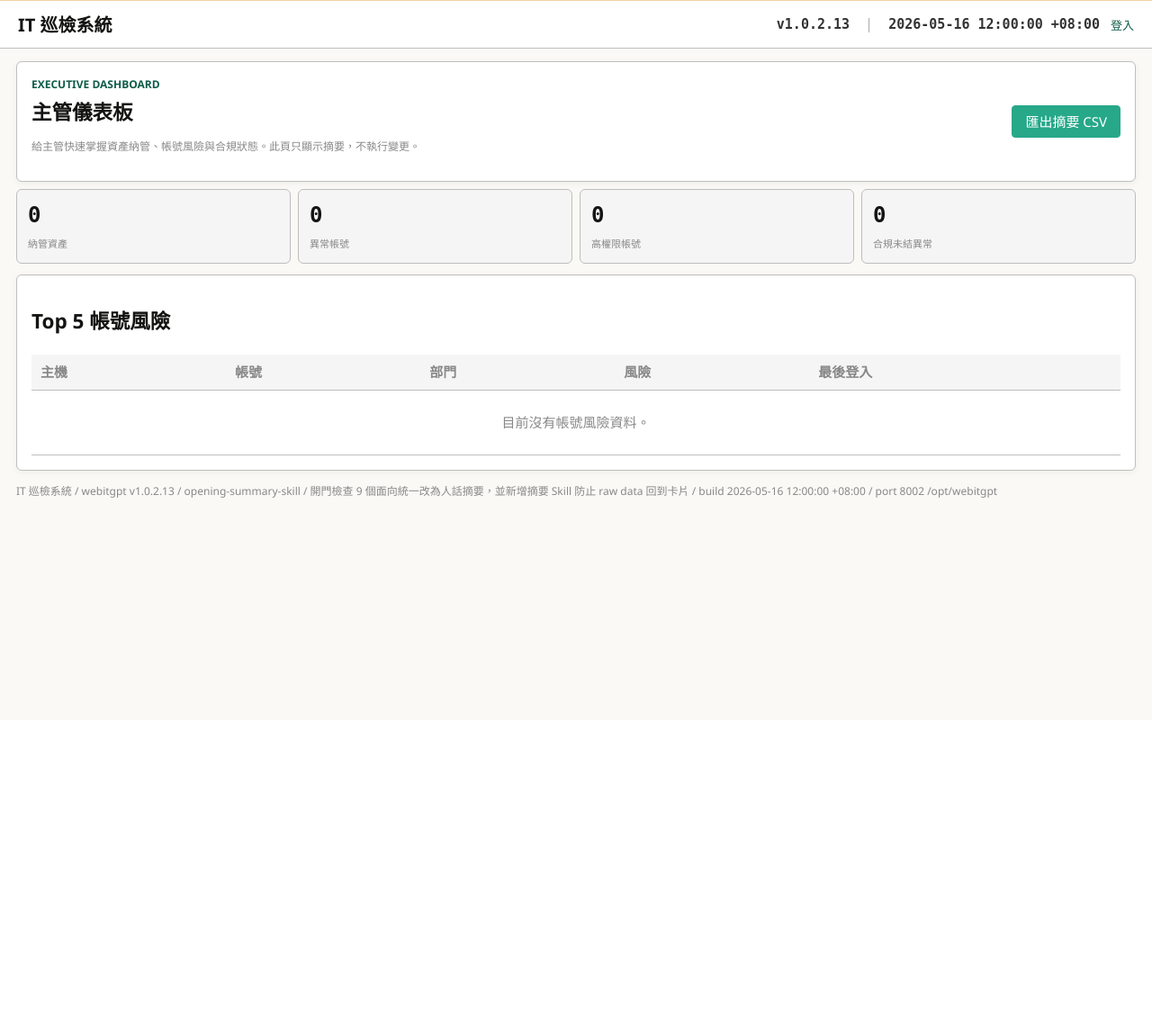
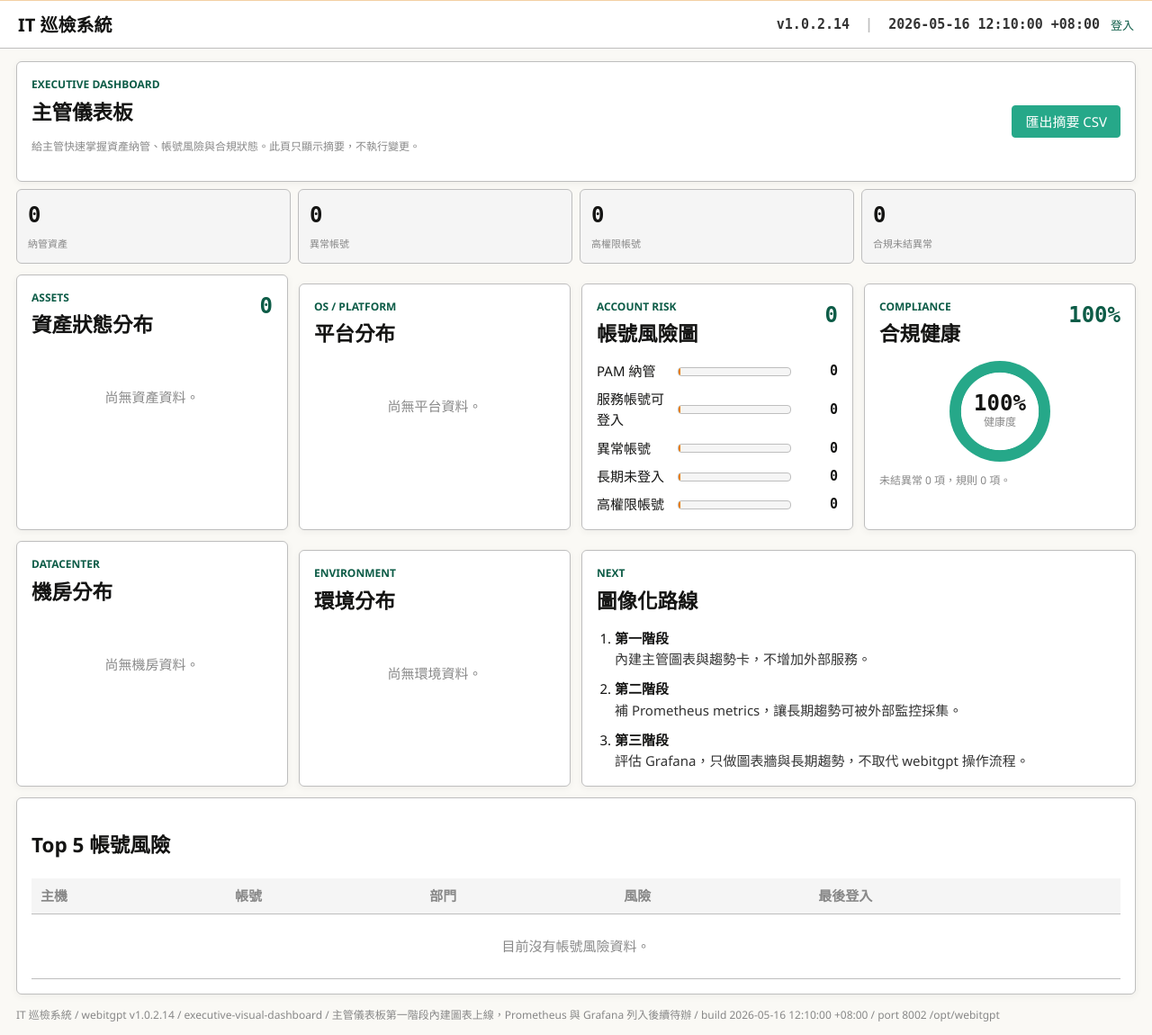
Before and after one commit to alienid4/webitgpt, a Flask app: page /executive in a window 1280 px wide. Shown: the whole page at 90% size. Before the commit the page ends 553 px from the top, so only its background shows below. Run offline with Flask 3, Linux system fonts and the light colour scheme; data that the repository does not hold is empty; parts of the project's set-up code (start-up, migrations or seed data) failed here and were passed over.

Commit message:
feat: add executive visual dashboard

```diff
--- a/scripts/functional_validation.py
+++ b/scripts/functional_validation.py
@@ -277,7 +277,7 @@ def main() -> int:
     check(report, "api_v1_hosts_before", status == 200 and before_total >= 3, {"total": before_total})
 
     status, home_page, _ = request(opener, "GET", f"{base}/hosts")
-    check(report, "ui_version_visible", status == 200 and "webitgpt v1.0.2.13" in home_page and "opening-summary-skill" in home_page and "IT 巡檢系統" in home_page, {"status": status})
+    check(report, "ui_version_visible", status == 200 and "webitgpt v1.0.2.14" in home_page and "executive-visual-dashboard" in home_page and "IT 巡檢系統" in home_page, {"status": status})
     check(report, "ui_asset_nav_active", status == 200 and 'class="nav-warn active"' in home_page and "▣ 資產管理" in home_page, {"status": status})
 
     view_name = f"validation-{random.randint(1000, 9999)}"
--- a/webapp/routes/api_reports.py
+++ b/webapp/routes/api_reports.py
@@ -32,16 +32,59 @@ def _summary() -> dict:
     hosts = list_hosts(page=1, page_size=10000)["items"]
     by_env: dict[str, int] = {}
     by_status: dict[str, int] = {}
+    by_type: dict[str, int] = {}
+    by_dc: dict[str, int] = {}
     for host in hosts:
         by_env[host.get("environment", "")] = by_env.get(host.get("environment", ""), 0) + 1
         by_status[host.get("status", "")] = by_status.get(host.get("status", ""), 0) + 1
+        by_type[host.get("host_type") or host.get("os_group") or "-"] = by_type.get(host.get("host_type") or host.get("os_group") or "-", 0) + 1
+        by_dc[host.get("dc") or host.get("location") or "-"] = by_dc.get(host.get("dc") or host.get("location") or "-", 0) + 1
     compliance = compliance_dashboard() if is_enabled("module_compliance_security", default=False) else {"open_findings": 0, "rules_total": 0}
     return {
         "hosts_total": len(hosts),
         "by_env": by_env,
         "by_status": by_status,
+        "by_type": by_type,
+        "by_dc": by_dc,
         "compliance": compliance,
         "accounts": account_report_summary(),
+    }
+
+
+def _bar_items(rows, total: int = 0, limit: int = 8) -> list[dict]:
+    if isinstance(rows, dict):
+        items = [{"name": name or "-", "count": count} for name, count in rows.items()]
+    else:
+        items = [{"name": row.get("name") or "-", "count": int(row.get("count") or 0)} for row in rows]
+    items = sorted(items, key=lambda row: (-row["count"], row["name"]))[:limit]
+    denominator = max(total or sum(row["count"] for row in items), 1)
+    return [{**row, "pct": round((row["count"] / denominator) * 100, 1), "width": max(2, round((row["count"] / denominator) * 100, 1))} for row in items]
+
+
+def _executive_charts(summary: dict) -> dict:
+    account_summary = summary["accounts"]["summary"]
+    risk_total = max(account_summary.get("total", 0), 1)
+    risk_rows = [
+        {"name": "異常帳號", "count": account_summary.get("abnormal", 0)},
+        {"name": "高權限帳號", "count": account_summary.get("privileged", 0)},
+        {"name": "長期未登入", "count": account_summary.get("never_login", 0)},
+        {"name": "服務帳號可登入", "count": account_summary.get("service_login", 0)},
+        {"name": "PAM 納管", "count": account_summary.get("pam_managed", 0)},
+    ]
+    compliance_open = int(summary["compliance"].get("open_findings", 0) or 0)
+    rules_total = int(summary["compliance"].get("rules_total", 0) or 0)
+    return {
+        "asset_status": _bar_items(summary["by_status"], summary["hosts_total"]),
+        "asset_type": _bar_items(summary["by_type"], summary["hosts_total"]),
+        "asset_env": _bar_items(summary["by_env"], summary["hosts_total"]),
+        "asset_dc": _bar_items(summary["by_dc"], summary["hosts_total"]),
+        "account_risk": _bar_items(risk_rows, risk_total),
+        "account_by_host": _bar_items(summary["accounts"].get("by_host", []), account_summary.get("total", 0), limit=5),
+        "compliance": {
+            "open_findings": compliance_open,
+            "rules_total": rules_total,
+            "ok_pct": 100 if not rules_total and not compliance_open else max(0, round(100 - min(100, compliance_open * 10), 1)),
+        },
     }
 
 
@@ -62,7 +105,7 @@ def dashboard_page():
 def executive_page():
     summary = _summary()
     risk_items = summary["accounts"].get("abnormal_items", [])[:5]
-    return render_template("executive.html", summary=summary, risk_items=risk_items)
+    return render_template("executive.html", summary=summary, risk_items=risk_items, charts=_executive_charts(summary))
 
 
 @bp.get("/api/reports/summary")
--- a/webapp/static/css/cathay.css
+++ b/webapp/static/css/cathay.css
@@ -898,6 +898,103 @@ button.is-busy {
   display: block;
   height: 100%;
   background: var(--g1);
+}
+
+.bar.warn span {
+  background: var(--orange);
+}
+
+.executive-chart-grid {
+  display: grid;
+  grid-template-columns: repeat(auto-fit, minmax(260px, 1fr));
+  gap: 12px;
+  margin: 12px 0;
+}
+
+.executive-chart-card {
+  min-width: 0;
+}
+
+.executive-chart-card.wide {
+  grid-column: span 2;
+}
+
+.chart-card-head {
+  display: flex;
+  justify-content: space-between;
+  gap: 12px;
+  align-items: flex-start;
+  margin-bottom: 12px;
+}
+
+.chart-card-head h2 {
+  margin: 0;
+}
+
+.chart-card-head strong {
+  font-family: "JetBrains Mono", monospace;
+  font-size: 24px;
+  color: var(--g-text);
+}
+
+.chart-bars {
+  display: grid;
+  gap: 8px;
+}
+
+.chart-bar-row {
+  display: grid;
+  grid-template-columns: minmax(82px, 1fr) minmax(100px, 2fr) 44px;
+  align-items: center;
+  gap: 8px;
+  color: var(--c1);
+  text-decoration: none;
+}
+
+.chart-bar-row span {
+  overflow-wrap: anywhere;
+}
+
+.chart-bar-row b {
+  font-family: "JetBrains Mono", monospace;
+  text-align: right;
+}
+
+.executive-donut {
+  --score-angle: 0deg;
+  width: 112px;
+  aspect-ratio: 1;
+  margin: 6px auto 10px;
+  border-radius: 50%;
+  display: grid;
+  place-content: center;
+  text-align: center;
+  background:
+    radial-gradient(circle at center, var(--white) 0 54%, transparent 55%),
+    conic-gradient(var(--g1) var(--score-angle), var(--c4) 0);
+}
+
+.executive-donut strong {
+  font-family: "JetBrains Mono", monospace;
+  font-size: 24px;
+  line-height: 1;
+}
+
+.executive-donut span {
+  color: var(--c3);
+  font-size: 12px;
+}
+
+.roadmap-list {
+  display: grid;
+  gap: 10px;
+  margin: 0;
+  padding-left: 20px;
+}
+
+.roadmap-list li span {
+  display: block;
+  color: var(--c2);
 }
 
 .topology-toolbar {
--- a/webapp/templates/executive.html
+++ b/webapp/templates/executive.html
@@ -17,6 +17,98 @@
   <a class="metric" href="{{ url_for('api_inventory.accounts_page', metric='abnormal') }}"><strong>{{ summary.accounts.summary.abnormal }}</strong><span>異常帳號</span></a>
   <a class="metric" href="{{ url_for('api_inventory.accounts_page', metric='privileged') }}"><strong>{{ summary.accounts.summary.privileged }}</strong><span>高權限帳號</span></a>
   <a class="metric" href="{{ url_for('api_compliance.security_audit_page') }}#security-hosts"><strong>{{ summary.compliance.open_findings }}</strong><span>合規未結異常</span></a>
+</section>
+
+<section class="executive-chart-grid">
+  <article class="panel executive-chart-card">
+    <div class="chart-card-head">
+      <div><p class="eyebrow">ASSETS</p><h2>資產狀態分布</h2></div>
+      <strong>{{ summary.hosts_total }}</strong>
+    </div>
+    <div class="chart-bars">
+      {% for item in charts.asset_status %}
+      <a class="chart-bar-row" href="{{ url_for('api_hosts.hosts_page', status=item.name) }}"><span>{{ item.name or "-" }}</span><div class="bar"><span style="width: {{ item.width }}%"></span></div><b>{{ item.count }}</b></a>
+      {% else %}
+      <p class="no-data">尚無資產資料。</p>
+      {% endfor %}
+    </div>
+  </article>
+
+  <article class="panel executive-chart-card">
+    <div class="chart-card-head">
+      <div><p class="eyebrow">OS / PLATFORM</p><h2>平台分布</h2></div>
+    </div>
+    <div class="chart-bars">
+      {% for item in charts.asset_type %}
+      <a class="chart-bar-row" href="{{ url_for('api_hosts.hosts_page', host_type=item.name) }}"><span>{{ item.name or "-" }}</span><div class="bar"><span style="width: {{ item.width }}%"></span></div><b>{{ item.count }}</b></a>
+      {% else %}
+      <p class="no-data">尚無平台資料。</p>
+      {% endfor %}
+    </div>
+  </article>
+
+  <article class="panel executive-chart-card">
+    <div class="chart-card-head">
+      <div><p class="eyebrow">ACCOUNT RISK</p><h2>帳號風險圖</h2></div>
+      <strong>{{ summary.accounts.summary.total }}</strong>
+    </div>
+    <div class="chart-bars">
+      {% for item in charts.account_risk %}
+      <a class="chart-bar-row" href="{{ url_for('api_inventory.accounts_page') }}"><span>{{ item.name }}</span><div class="bar warn"><span style="width: {{ item.width }}%"></span></div><b>{{ item.count }}</b></a>
+      {% endfor %}
+    </div>
+  </article>
+
+  <article class="panel executive-chart-card">
+    <div class="chart-card-head">
+      <div><p class="eyebrow">COMPLIANCE</p><h2>合規健康</h2></div>
+      <strong>{{ charts.compliance.ok_pct }}%</strong>
+    </div>
+    <div class="executive-donut" style="--score-angle: {{ charts.compliance.ok_pct * 3.6 }}deg">
+      <strong>{{ charts.compliance.ok_pct }}%</strong>
+      <span>健康度</span>
+    </div>
+    <p class="text-muted-sm">未結異常 {{ charts.compliance.open_findings }} 項，規則 {{ charts.compliance.rules_total }} 項。</p>
+  </article>
+</section>
+
+<section class="executive-chart-grid">
+  <article class="panel executive-chart-card">
+    <div class="chart-card-head">
+      <div><p class="eyebrow">DATACENTER</p><h2>機房分布</h2></div>
+    </div>
+    <div class="chart-bars">
+      {% for item in charts.asset_dc %}
+      <a class="chart-bar-row" href="{{ url_for('api_hosts.hosts_page', dc=item.name) }}"><span>{{ item.name or "-" }}</span><div class="bar"><span style="width: {{ item.width }}%"></span></div><b>{{ item.count }}</b></a>
+      {% else %}
+      <p class="no-data">尚無機房資料。</p>
+      {% endfor %}
+    </div>
+  </article>
+
+  <article class="panel executive-chart-card">
+    <div class="chart-card-head">
+      <div><p class="eyebrow">ENVIRONMENT</p><h2>環境分布</h2></div>
+    </div>
+    <div class="chart-bars">
+      {% for item in charts.asset_env %}
+      <a class="chart-bar-row" href="{{ url_for('api_hosts.hosts_page', environment=item.name) }}"><span>{{ item.name or "-" }}</span><div class="bar"><span style="width: {{ item.width }}%"></span></div><b>{{ item.count }}</b></a>
+      {% else %}
+      <p class="no-data">尚無環境資料。</p>
+      {% endfor %}
+    </div>
+  </article>
+
+  <article class="panel executive-chart-card wide">
+    <div class="chart-card-head">
+      <div><p class="eyebrow">NEXT</p><h2>圖像化路線</h2></div>
+    </div>
+    <ol class="roadmap-list">
+      <li><strong>第一階段</strong><span>內建主管圖表與趨勢卡，不增加外部服務。</span></li>
+      <li><strong>第二階段</strong><span>補 Prometheus metrics，讓長期趨勢可被外部監控採集。</span></li>
+      <li><strong>第三階段</strong><span>評估 Grafana，只做圖表牆與長期趨勢，不取代 webitgpt 操作流程。</span></li>
+    </ol>
+  </article>
 </section>
 
 <section class="panel">
```
Also changed, not shown: docs/visual_dashboard_roadmap.md (added, +59 -0 lines), tests/test_ui_contracts.py (+7 -0 lines), webapp/config.py (+4 -4 lines), 1 other file.
